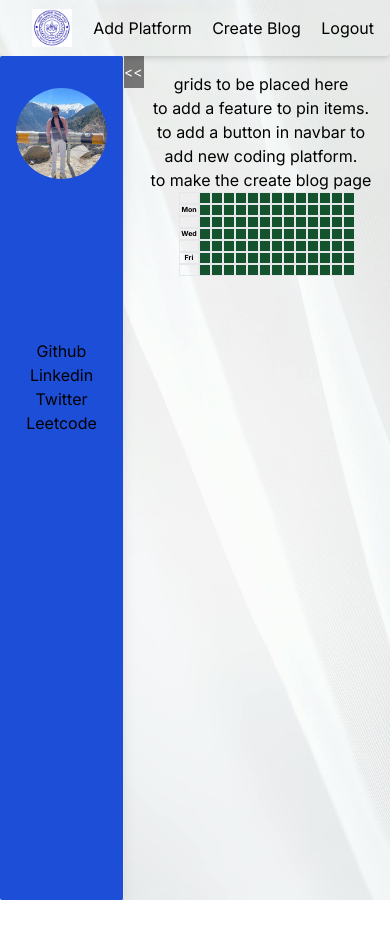
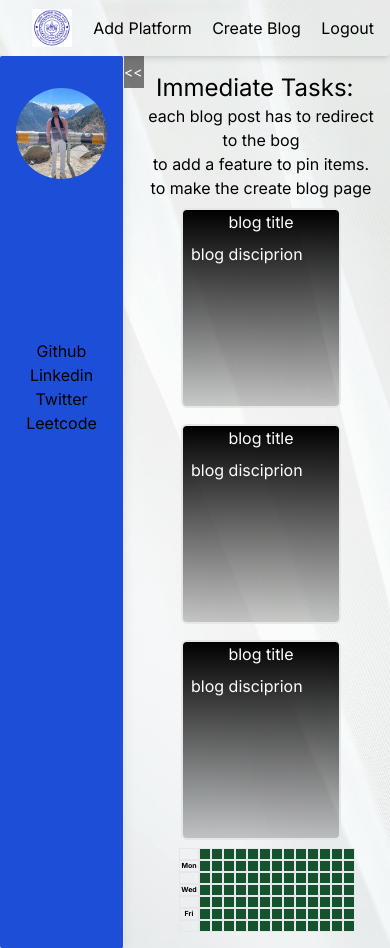
Before and after one commit to eisemsi2/trackingProject, a Next.js app: page /myspace in a window 390 px wide. Before the commit the page ends 900 px from the top, so only its background shows below. Built offline with nearby package versions, Linux system fonts and the light colour scheme.

Commit message:
added more responsiveness fixed some bugs

```diff
--- a/src/app/blog/page.tsx
+++ /dev/null
@@ -1,7 +0,0 @@
-export default function CreateBlog() {
-    return (
-        <div>
-            <h1> Create Blog </h1>
-        </div>
-    );
-}
--- /dev/null
+++ b/src/app/createblog/layout.tsx
@@ -0,0 +1,12 @@
+import { BlogNavbar } from "../ui/navbars";
+
+export default function Blog({children} : Readonly<{children: React.ReactNode;}>) {
+    return (
+        <div>
+            <BlogNavbar />
+            {children}
+        </div>
+
+    );
+
+}
--- /dev/null
+++ b/src/app/createblog/page.tsx
@@ -0,0 +1,17 @@
+import { Lavishly_Yours } from "next/font/google";
+
+export default function CreateBlog() {
+    return (
+        <div className="mx-auto w-[80%] ">
+            <h1 className="m-4 text-2xl text-center"> What is on your mind Today</h1>
+
+            <form>
+                <input type="text" className="w-full border border-gray-300 rounded p-2" placeholder="Title"/>
+
+
+            </form>
+
+
+        </div>
+    );
+}
--- a/src/app/myspace/page.tsx
+++ b/src/app/myspace/page.tsx
@@ -5,6 +5,7 @@ import { SideBarLeft } from "../ui/sidebars";
 import { SideBarRight } from "../ui/sidebars";
 import { useState } from 'react';
 import  Grid  from "../ui/grid";
+import Blog from "../ui/blog";
 
 
 export default function MySpace() {
@@ -21,15 +22,16 @@ export default function MySpace() {
                 transition-all duration-1000 flex-grow text-center
                 `}
                 >
-                grids to be placed here <br />
-                {/* to add a form to add new coding platform <br /> */}
-                {/* <span className="font-bold">
-                    to move this div left if the sidebarleft is closed
-                </span> --------- fixed */}
+                <h1 className="text-2xl text-start px-2"> Immediate Tasks: </h1>
+                each blog post has to redirect to the bog<br />
                 to add a feature to pin items. <br />
-                to add a button in navbar to add new coding platform. <br />
                 to make the create blog page
 
+                <div className="flex flex-row flex-wrap justify-center">
+                    <Blog isOpen={isOpen} handleToggle={handleToggle}/>
+                    <Blog isOpen={isOpen} handleToggle={handleToggle}/>
+                    <Blog isOpen={isOpen} handleToggle={handleToggle}/>
+                </div>
 
                 <div className="md:hidden ml-[-60px]">
                     <Grid />
--- /dev/null
+++ b/src/app/ui/blog.tsx
@@ -0,0 +1,12 @@
+import { BlogProps } from "./types";
+
+export default function Blog({isOpen, handleToggle}: BlogProps) {
+    return (
+        <div className={`m-2 ${isOpen ? 'h-[200px] w-[160px]' : 'h-[240px] w-[260px]'} md:w-[260px] md:h-[240px] lg:w-[260px] lg:h-[240px] border-2 rounded-md text-white bg-gradient-to-b from-black to-black/20
+            transition-all duration-1000 ease-in-out
+        `}>
+            <h1 className="mb-2"> blog title </h1>
+            <p className="px-2 text-start"> blog disciprion</p>
+        </div>
+    );
+}
--- a/src/app/ui/grid.tsx
+++ b/src/app/ui/grid.tsx
@@ -18,10 +18,10 @@ export default function Grid() {
 
     const [color, setColor] = useState('green-900');
 
-    let gridmd: React.ReactNode[] = [];
+    let gridlg: React.ReactNode[] = [];
     let i=0;
     for (i=0; i<315; i++) {
-        gridmd.push(<GridElement key={i} color={color}/>);
+        gridlg.push(<GridElement key={i} color={color}/>);
     }
     let grid: React.ReactNode[] = [];
     i=0;
@@ -53,7 +53,7 @@ export default function Grid() {
                 {days}
             </div>
             <div className="hidden lg:grid grid-rows-7 grid-flow-col gap-0 lg:w-[702px] w-[30rem]">
-                {gridmd}
+                {gridlg}
             </div>
             <div className="grid lg:hidden grid-rows-7 grid-flow-col gap-0 lg:w-[56rem] w-[84px]">
                 {grid}
--- a/src/app/ui/navbars.tsx
+++ b/src/app/ui/navbars.tsx
@@ -37,9 +37,22 @@ export function MySpaceNavbar() {
             </Link>
             <div className="ml-auto">
                 <button className="mr-4"> Add Platform </button>
-                <Link href="/blog" className="mr-4"> Create Blog </Link>
+                <Link href="/createblog" className="mr-4"> Create Blog </Link>
                 <Link href="/"> Logout </Link>
             </div>
         </INavbar>
     );
 }
+
+export function BlogNavbar() {
+    return (
+        <INavbar>
+            <Link href="/" className="p-4">
+                <Image src="/bluelog.jpg" alt="Logo" width={40} height={40}/>
+            </Link>
+            <div className="ml-auto">
+                <Link href="/myspace" className="mr-4"> MySpace </Link>
+            </div>
+        </INavbar>
+    );
+}
--- a/src/app/ui/sidebars.tsx
+++ b/src/app/ui/sidebars.tsx
@@ -18,7 +18,7 @@ export function SideBarLeft({isOpen, handleToggle}: SideBarLeftProps) {
         `}>
             <div className={`
                 flex flex-col shadow-lg
-                h-screen rounded-sm
+                min-h-screen rounded-sm
                 md:w-[100%] w-[124px]
                 bg-blue-700
                 border-r
@@ -55,7 +55,7 @@ export function SideBarLeft({isOpen, handleToggle}: SideBarLeftProps) {
 
 export function SideBarRight() {
     return (
-        <div className="hidden ml-auto md:flex flex-col shadow-2xl h-screen rounded-sm bg-black/30 justify-center">
+        <div className="hidden ml-auto lg:flex flex-col shadow-2xl h-screen rounded-sm bg-black/30 justify-center">
             <div className='p-2'> PAGE DISCRIPTION </div>
         </div>
     );
--- a/src/app/ui/types.ts
+++ b/src/app/ui/types.ts
@@ -2,3 +2,7 @@ export interface SideBarLeftProps {
     isOpen: boolean;
     handleToggle: () => void;
 }
+export interface BlogProps {
+    isOpen: boolean;
+    handleToggle: () => void;
+}
```
